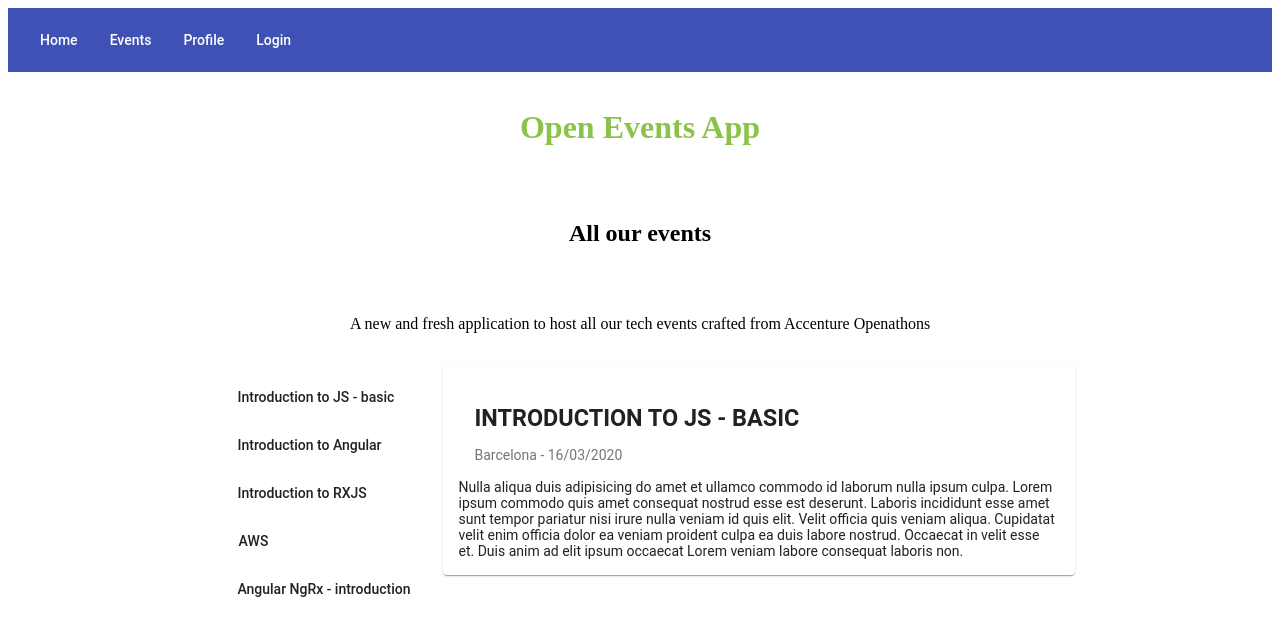
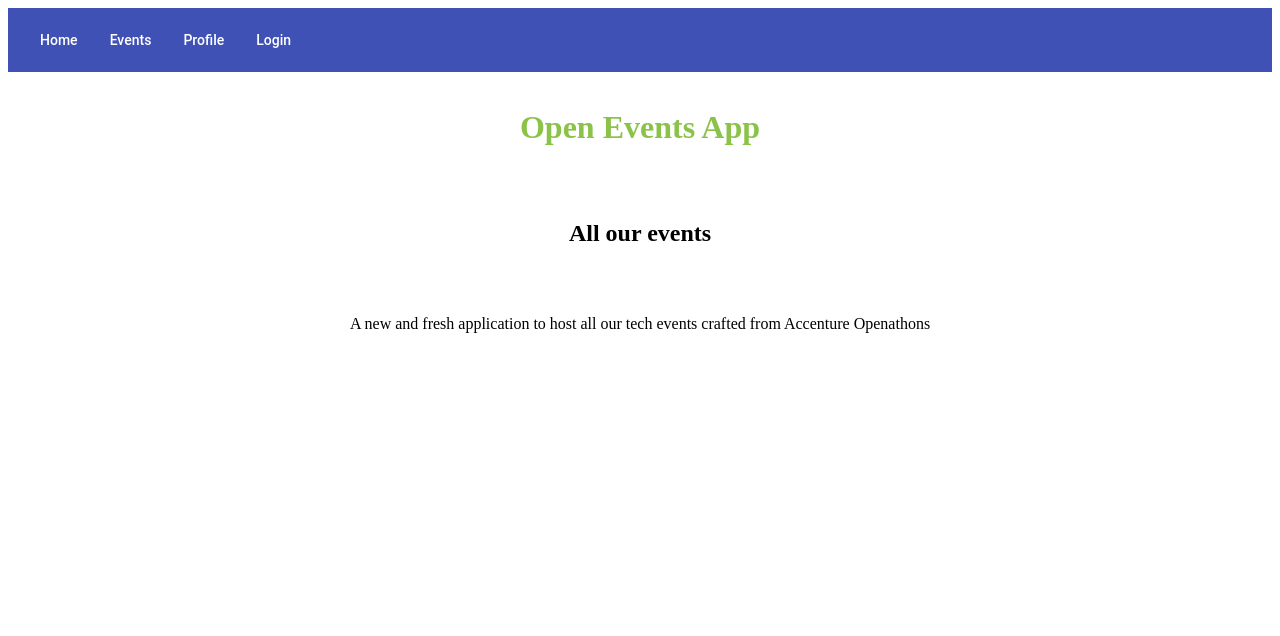
Before and after one commit to pacobull/open-events-front, an Angular app: page /home in a window 1280 px wide. Shown: the top 636 px of the page. Built offline with nearby package versions, Linux system fonts and the light colour scheme.

Commit message:
Commit 39

```diff
--- a/src/app/app.component.html
+++ b/src/app/app.component.html
@@ -1,5 +1,4 @@
 <div class="body">
   <oevents-toolbar></oevents-toolbar>
-  <oevents-landing-page></oevents-landing-page>
-  <oevents-event-list></oevents-event-list>
+  <router-outlet></router-outlet>
 </div>
```
